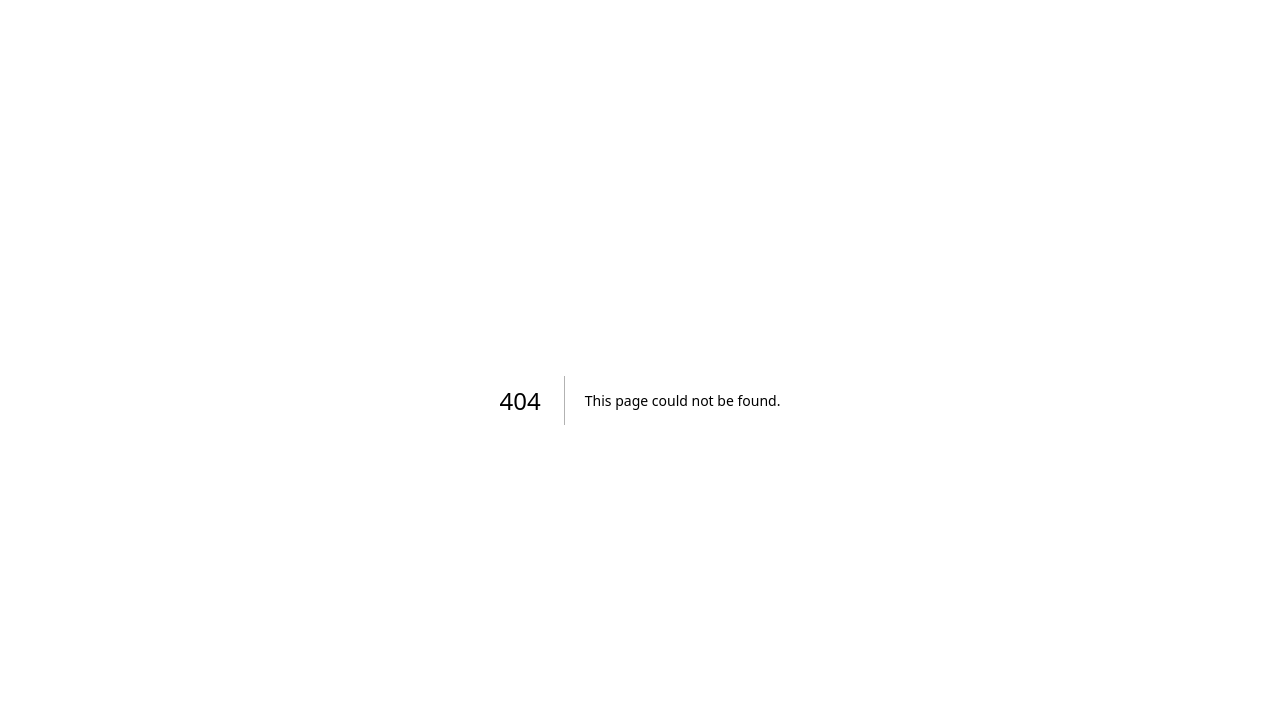
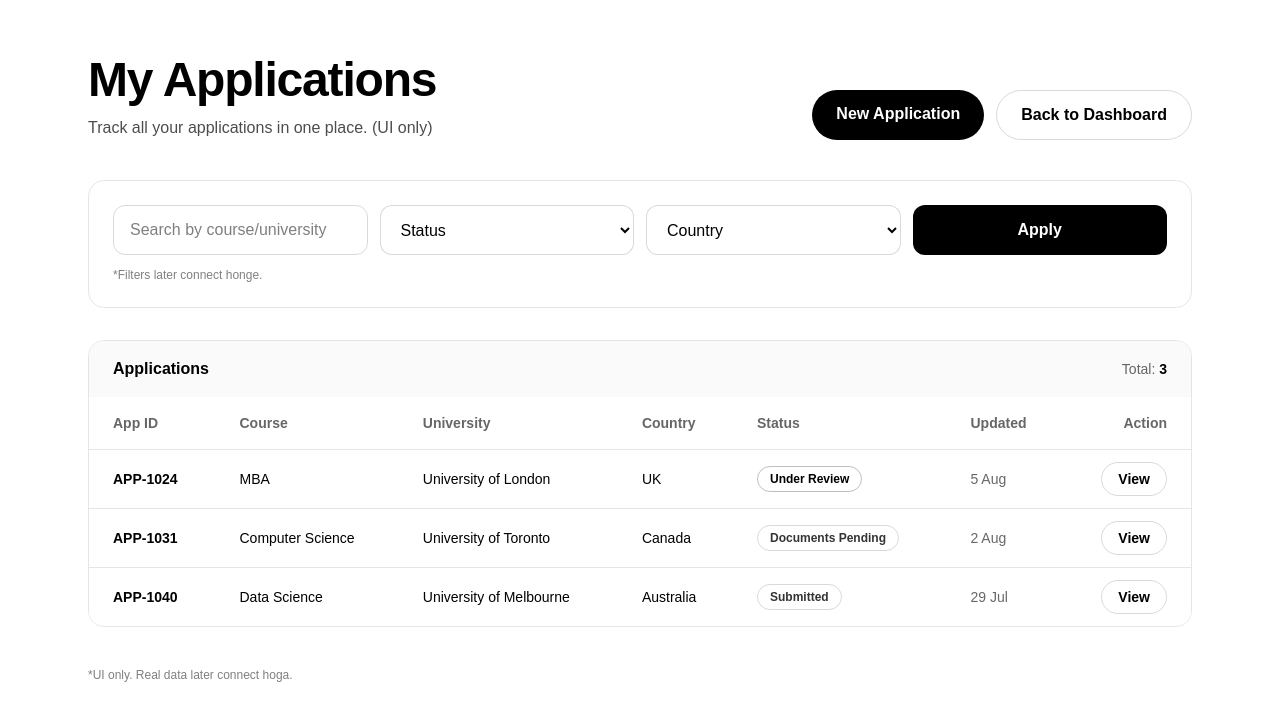
Before and after one commit to Zareedazam/jawily_edu, a Next.js app: page /applications in a window 1280 px wide. Before the commit this address had no page. Shown: the top 720 px of the page. Built offline with nearby package versions, Linux system fonts and the light colour scheme.

Commit message:
Create page.tsx

```diff
--- /dev/null
+++ b/app/applications/page.tsx
@@ -0,0 +1,166 @@
+export default function ApplicationsPage() {
+  const apps = [
+    {
+      id: "APP-1024",
+      course: "MBA",
+      university: "University of London",
+      country: "UK",
+      status: "Under Review",
+      updated: "5 Aug",
+    },
+    {
+      id: "APP-1031",
+      course: "Computer Science",
+      university: "University of Toronto",
+      country: "Canada",
+      status: "Documents Pending",
+      updated: "2 Aug",
+    },
+    {
+      id: "APP-1040",
+      course: "Data Science",
+      university: "University of Melbourne",
+      country: "Australia",
+      status: "Submitted",
+      updated: "29 Jul",
+    },
+  ];
+
+  return (
+    <div className="min-h-screen bg-white text-black">
+      <div className="mx-auto max-w-6xl px-6 py-14">
+        {/* Header */}
+        <div className="flex flex-col md:flex-row md:items-end md:justify-between gap-6">
+          <div>
+            <h1 className="text-4xl md:text-5xl font-black tracking-tight">
+              My Applications
+            </h1>
+            <p className="mt-3 text-black/70 max-w-2xl">
+              Track all your applications in one place. (UI only)
+            </p>
+          </div>
+
+          <div className="flex gap-3 flex-wrap">
+            <a
+              href="/apply"
+              className="px-6 py-3 rounded-full bg-black text-white font-semibold hover:opacity-90"
+            >
+              New Application
+            </a>
+            <a
+              href="/dashboard"
+              className="px-6 py-3 rounded-full border border-black/15 font-semibold hover:border-black/30"
+            >
+              Back to Dashboard
+            </a>
+          </div>
+        </div>
+
+        {/* Filters */}
+        <div className="mt-10 rounded-2xl border border-black/10 p-5 md:p-6">
+          <div className="grid md:grid-cols-4 gap-3">
+            <input
+              className="w-full rounded-xl border border-black/15 px-4 py-3 outline-none focus:border-black/30"
+              placeholder="Search by course/university"
+            />
+
+            <select className="w-full rounded-xl border border-black/15 px-4 py-3 bg-white outline-none focus:border-black/30">
+              <option>Status</option>
+              <option>Submitted</option>
+              <option>Under Review</option>
+              <option>Documents Pending</option>
+              <option>Offer Received</option>
+              <option>Rejected</option>
+            </select>
+
+            <select className="w-full rounded-xl border border-black/15 px-4 py-3 bg-white outline-none focus:border-black/30">
+              <option>Country</option>
+              <option>UK</option>
+              <option>Canada</option>
+              <option>Australia</option>
+              <option>USA</option>
+            </select>
+
+            <button className="w-full rounded-xl bg-black text-white font-semibold py-3 hover:opacity-90">
+              Apply
+            </button>
+          </div>
+
+          <p className="text-xs text-black/50 mt-3">
+            *Filters later connect honge.
+          </p>
+        </div>
+
+        {/* Table */}
+        <div className="mt-8 rounded-2xl border border-black/10 overflow-hidden">
+          <div className="bg-neutral-50 px-6 py-4 flex items-center justify-between">
+            <p className="font-black">Applications</p>
+            <p className="text-sm text-black/60">
+              Total: <span className="font-semibold text-black">{apps.length}</span>
+            </p>
+          </div>
+
+          <div className="overflow-x-auto bg-white">
+            <table className="min-w-full text-sm">
+              <thead className="border-b border-black/10 text-black/60">
+                <tr>
+                  <th className="text-left font-semibold px-6 py-4">App ID</th>
+                  <th className="text-left font-semibold px-6 py-4">Course</th>
+                  <th className="text-left font-semibold px-6 py-4">University</th>
+                  <th className="text-left font-semibold px-6 py-4">Country</th>
+                  <th className="text-left font-semibold px-6 py-4">Status</th>
+                  <th className="text-left font-semibold px-6 py-4">Updated</th>
+                  <th className="text-right font-semibold px-6 py-4">Action</th>
+                </tr>
+              </thead>
+
+              <tbody>
+                {apps.map((a) => (
+                  <tr key={a.id} className="border-b border-black/10 last:border-b-0">
+                    <td className="px-6 py-4 font-semibold">{a.id}</td>
+                    <td className="px-6 py-4">{a.course}</td>
+                    <td className="px-6 py-4">{a.university}</td>
+                    <td className="px-6 py-4">{a.country}</td>
+                    <td className="px-6 py-4">
+                      <StatusPill status={a.status} />
+                    </td>
+                    <td className="px-6 py-4 text-black/60">{a.updated}</td>
+                    <td className="px-6 py-4 text-right">
+                      <a
+                        href="/dashboard"
+                        className="px-4 py-2 rounded-full border border-black/15 font-semibold hover:border-black/30"
+                      >
+                        View
+                      </a>
+                    </td>
+                  </tr>
+                ))}
+              </tbody>
+            </table>
+          </div>
+        </div>
+
+        {/* Footer note */}
+        <p className="mt-10 text-xs text-black/50">
+          *UI only. Real data later connect hoga.
+        </p>
+      </div>
+    </div>
+  );
+}
+
+function StatusPill({ status }: { status: string }) {
+  const base =
+    "inline-flex px-3 py-1 rounded-full text-xs font-semibold border";
+
+  const style =
+    status === "Submitted"
+      ? "border-black/15 text-black/80"
+      : status === "Under Review"
+      ? "border-black/25 text-black"
+      : status === "Documents Pending"
+      ? "border-black/15 text-black/80"
+      : "border-black/15 text-black/80";
+
+  return <span className={`${base} ${style}`}>{status}</span>;
+}
```
